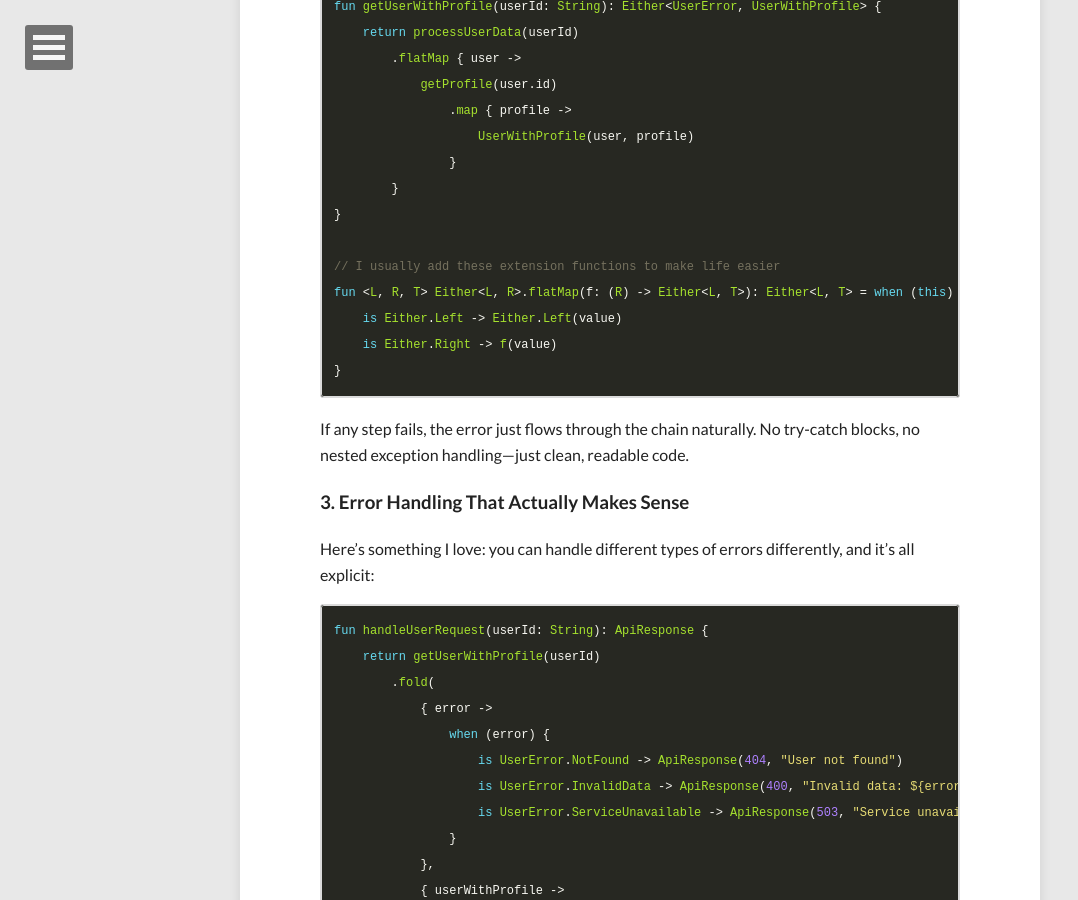
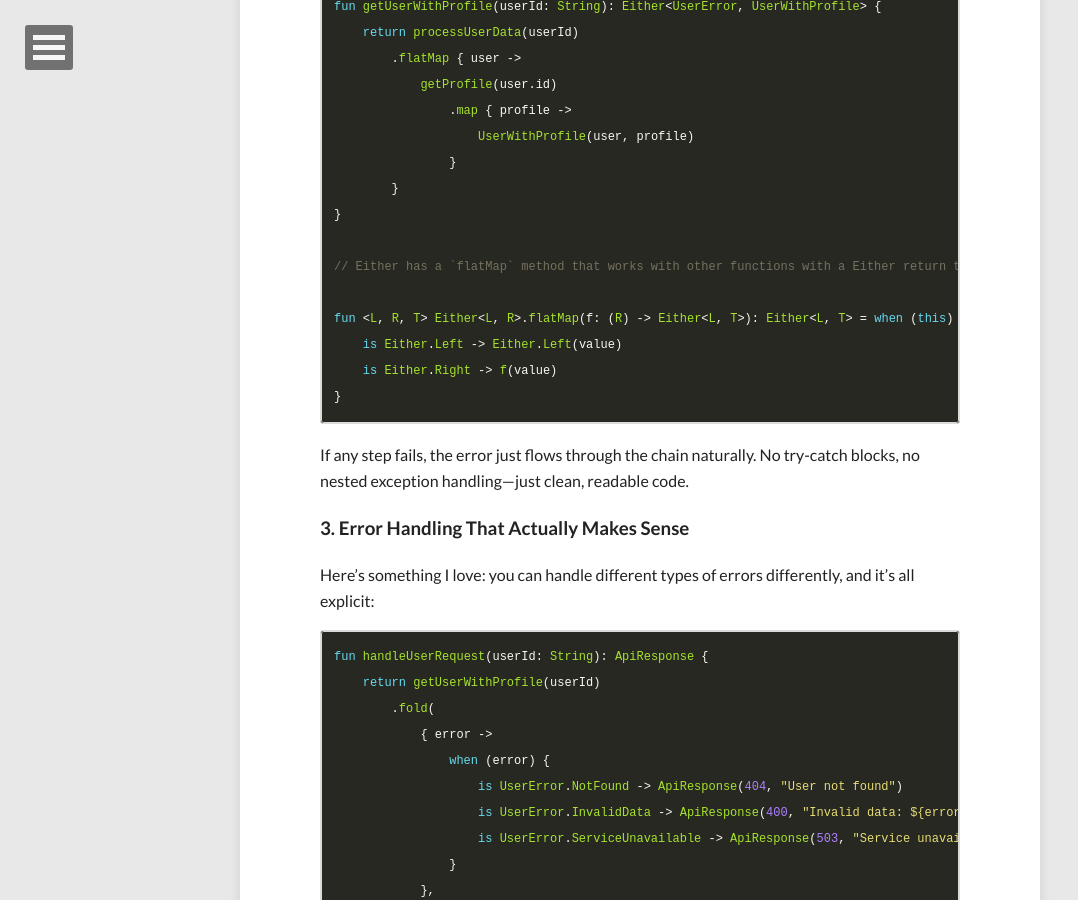
Before and after one commit to nicholasren/nicholasren.github.io, a Jekyll site: the page built from _posts/2025-09-01-functional-error-handling.md, in a window 1280 px wide and 900 px high, scrolled down 3316 px. Shown: the whole window, without its empty margins (0-1078 px from the left). Built offline with Jekyll 4.4.1, drawn with Linux system fonts in a browser that asks for light colours; nearby versions of some CDN libraries; comment, search, counter and statistics services are not loaded.

Commit message:
Update post

```diff
--- a/_posts/2025-09-01-functional-error-handling.md
+++ b/_posts/2025-09-01-functional-error-handling.md
@@ -119,7 +119,8 @@ fun getUserWithProfile(userId: String): Either<UserError, UserWithProfile> {
         }
 }
 
-// I usually add these extension functions to make life easier
+// Either has a `flatMap` method that works with other functions with a Either return type.
+
 fun <L, R, T> Either<L, R>.flatMap(f: (R) -> Either<L, T>): Either<L, T> = when (this) {
     is Either.Left -> Either.Left(value)
     is Either.Right -> f(value)
```
